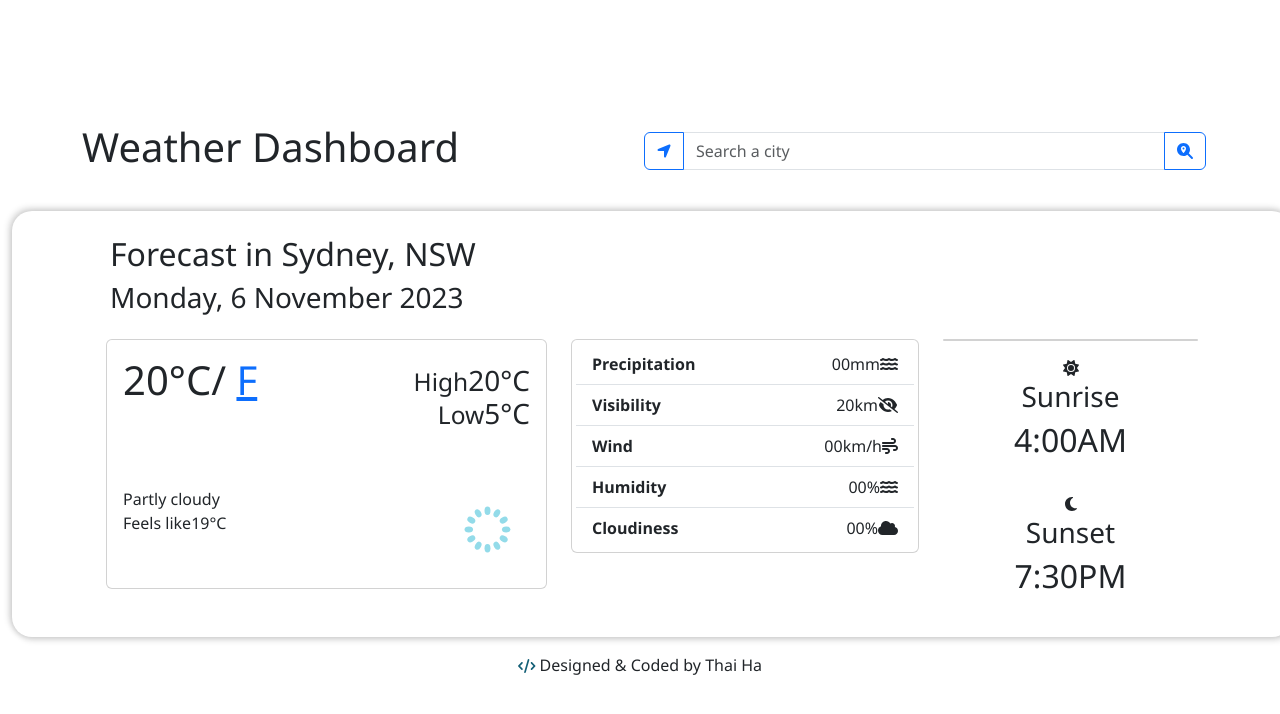
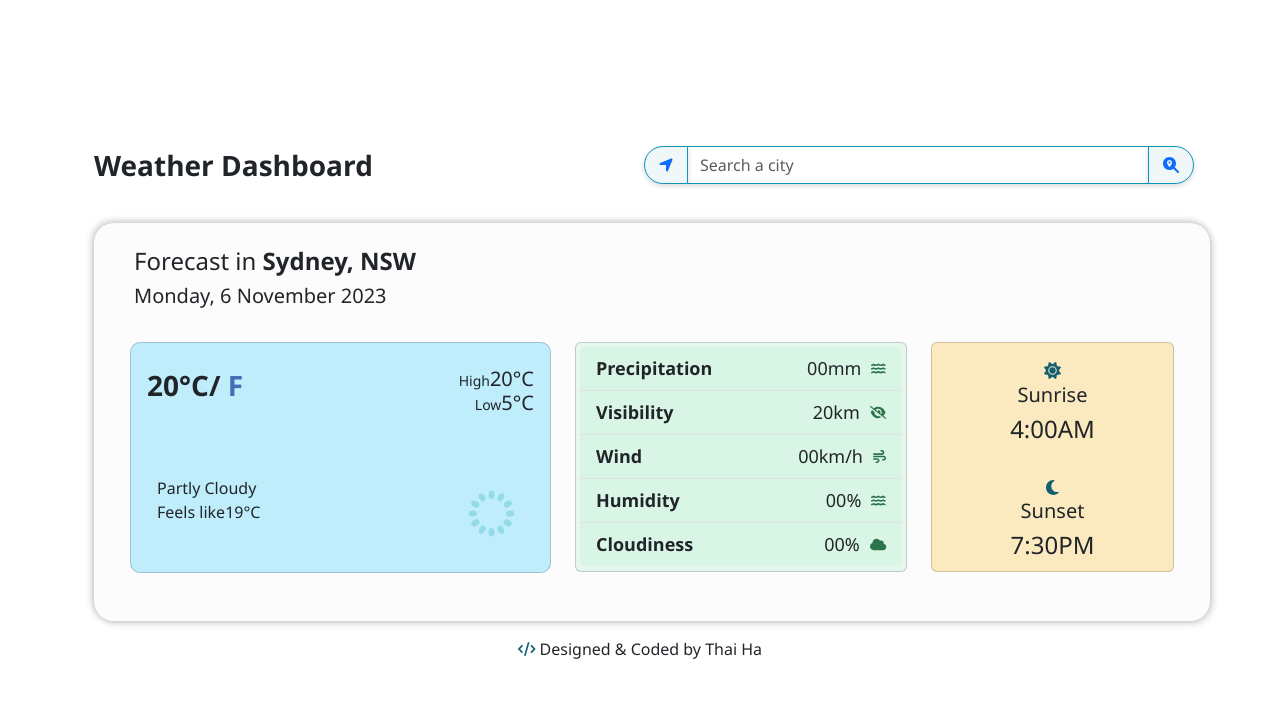
Before and after one commit to thaihanguyen98/weather-react-project, a React (Create React App) app: page / in a window 1280 px wide. Shown: the top 714 px of the page. Built offline with nearby package versions, Linux system fonts and the light colour scheme.

Commit message:
Forgot to import css into the js

```diff
--- a/src/App.js
+++ b/src/App.js
@@ -8,7 +8,7 @@ import { faCode } from "@fortawesome/free-solid-svg-icons";
 
 function App() {
   return (
-    <div className="App">
+    <div className="App container">
       <Header />
       <div className="row d-flex">
         <div class="local-overview col ms-lg-4 mt-4">
--- a/src/Header.js
+++ b/src/Header.js
@@ -1,4 +1,5 @@
 import React from "react";
+import "./Header.css";
 import "bootstrap/dist/css/bootstrap.min.css";
 import { FontAwesomeIcon } from "@fortawesome/react-fontawesome";
 import { faLocationArrow } from "@fortawesome/free-solid-svg-icons";
--- a/src/Main.js
+++ b/src/Main.js
@@ -1,4 +1,5 @@
 import React from "react";
+import "./Main.css";
 import "bootstrap/dist/css/bootstrap.min.css";
 import { FontAwesomeIcon } from "@fortawesome/react-fontawesome";
 import LoadingIcon from "./icons/loading.svg";
```
